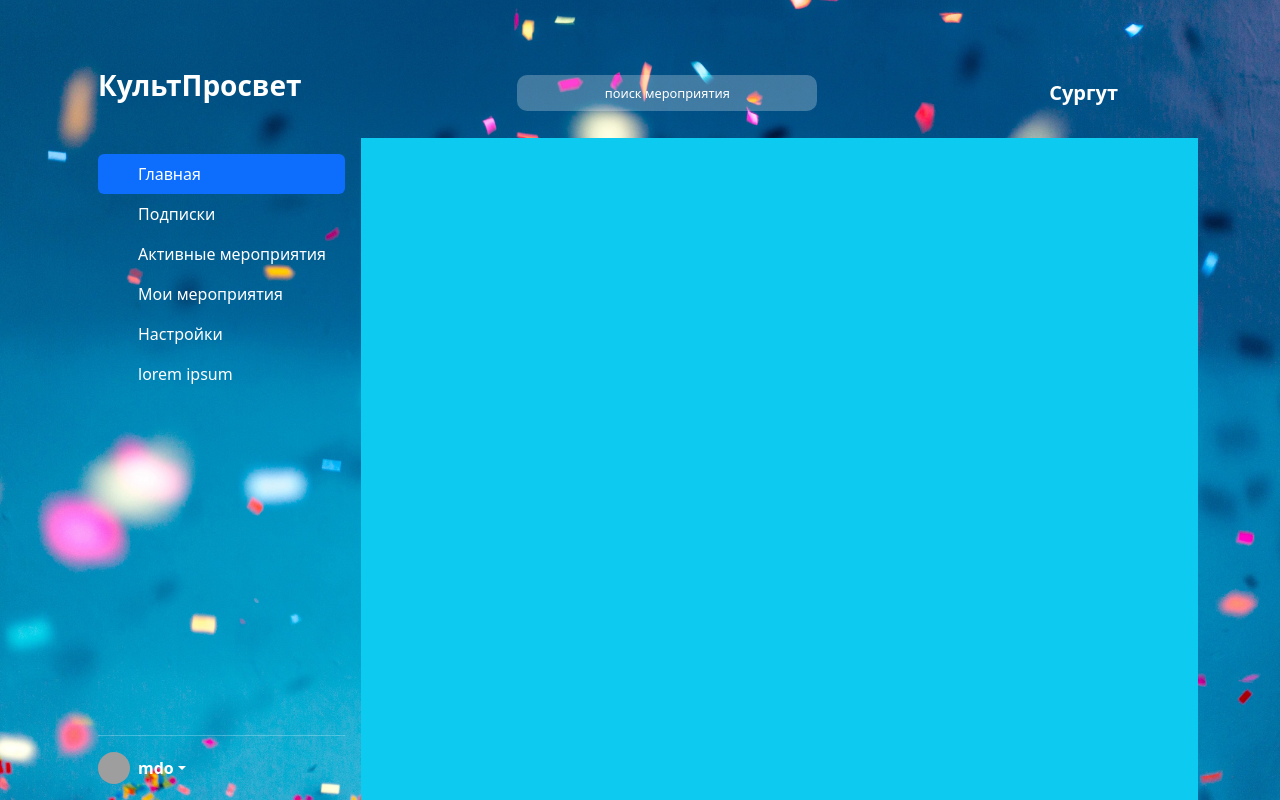
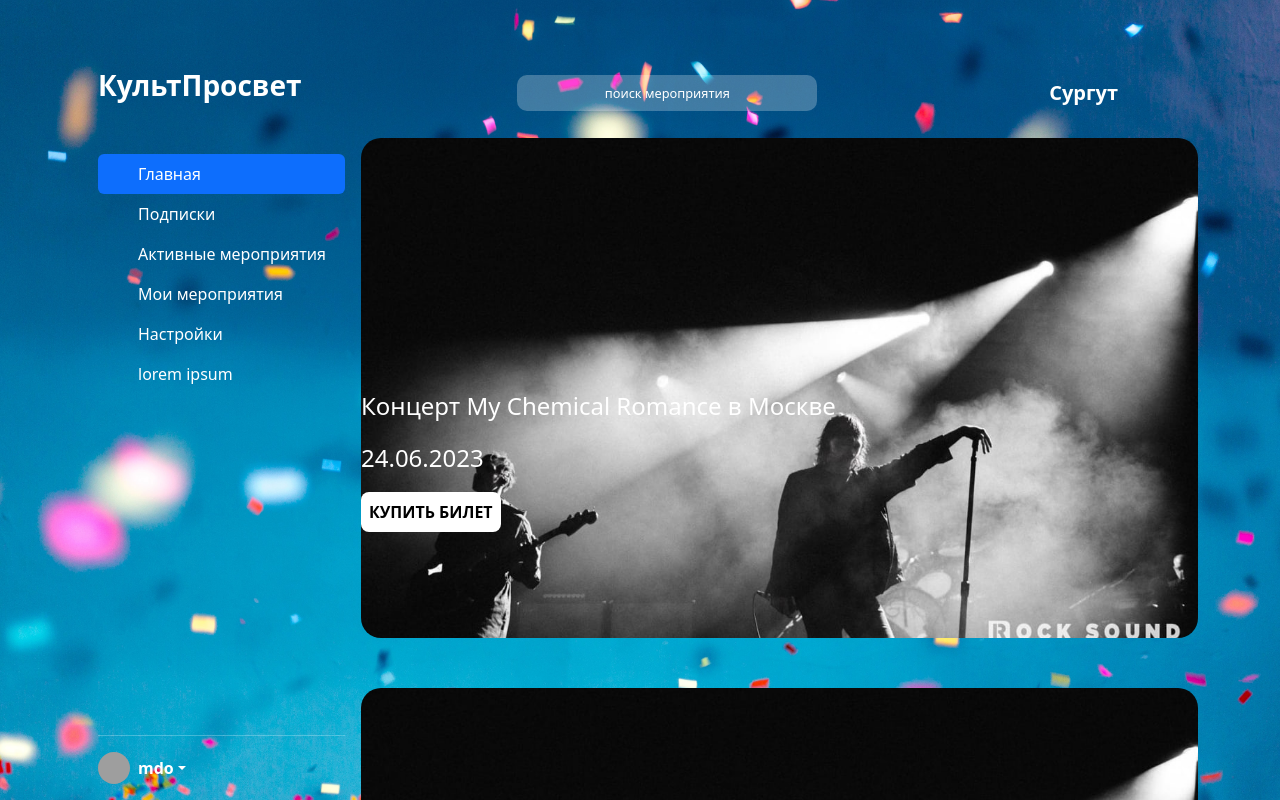
Before and after one commit to Un1c0re/spring-project, a Next.js app: page /MainPage in a window 1280 px wide. Built offline with nearby package versions, Linux system fonts and the light colour scheme; grey boxes are pictures that could not be loaded.

Commit message:
created list with event cards

```diff
--- a/src/components/Card.jsx
+++ b/src/components/Card.jsx
@@ -1,12 +1,15 @@
-
-
-const Card = ({img, text, data}) => {
+import Image from "next/image";
+import styles from "@/styles/Card.module.css"
+const Card = ({img, text, date}) => {
     return (
         <>
-            <div className="w-100 h-25 bg-danger">
-                <img src={img}  alt="event photo"/>
-                <p>{text}</p>
-                <p>{data}</p>
+            <div className={styles.card}>
+                <img src={img}  alt="event photo" className="w-100"/>
+                <div className=" position-absolute top-50">
+                    <p className="text-white fs-4">{text}</p>
+                    <p className=" text-white fs-4">{date}</p>
+                    <button className="p-2 bg-white text-black fw-bold border-0 rounded-3">КУПИТЬ БИЛЕТ</button>
+                </div>
             </div>
         </>
     );
--- a/src/components/List.jsx
+++ b/src/components/List.jsx
@@ -1,9 +1,24 @@
-
-
+import Card from "@/components/Card"
+import styles from"@/styles/List.module.css"
 const List = () => {
   return(
       <>
-          <div className="bg-info h-100 w-75">
+          <div className={styles.list}>
+              <Card
+                img = "/img/mcr.jpg"
+                text = "Концерт My Chemical Romance в Москве"
+                date = "24.06.2023"
+              />
+              <Card
+                  img = "/img/mcr.jpg"
+                  text = "Концерт My Chemical Romance в Москве"
+                  date = "24.06.2023"
+              />
+              <Card
+                  img = "/img/mcr.jpg"
+                  text = "Концерт My Chemical Romance в Москве"
+                  date = "24.06.2023"
+              />
           </div>
       </>
   );
--- a/src/pages/MainPage.jsx
+++ b/src/pages/MainPage.jsx
@@ -2,7 +2,7 @@
 import MainNavBar from "@/components/MainNavBar";
 import Footer from "@/components/Footer";
 import List from "@/components/List";
-
+import styles from "@/styles/MainPage.module.css"
 
 const MainPage = () => (
     <>
@@ -10,7 +10,7 @@
             <MainNavBar />
         </header>
 
-        <div className="flex-grow-1 d-flex justify-content-lg-between ">
+        <div className={styles.content}>
             <Sidebar />
             <List />
         </div>
--- a/src/pages/api/login.js
+++ b/src/pages/api/login.js
@@ -2,6 +2,7 @@
 
 const handler = (req, res) => {
     const {email, pass} = req.body;
+    console.log("this is password: ", pass);
 }
 
 export default handler;
--- /dev/null
+++ b/src/styles/Card.module.css
@@ -0,0 +1,9 @@
+.card {
+    position: relative;
+    width: 100%;
+    height: 500px;
+    border-radius: 20px;
+    flex-grow: 0;
+    flex-shrink: 0;
+    overflow: hidden;
+}
--- /dev/null
+++ b/src/styles/List.module.css
@@ -0,0 +1,9 @@
+.list {
+    width: 100vw;
+    display: flex;
+    flex-direction: column;
+    justify-content: space-between;
+    gap: 50px;
+    overflow-y: scroll;
+
+}
--- a/src/styles/Login.module.css
+++ b/src/styles/Login.module.css
@@ -8,7 +8,6 @@
     border-radius: 40px;
     border: 1px solid #FFFFFF;
     backdrop-filter: blur(28px);
-
 }
 
 .Form, .Form:focus {
--- a/src/styles/MainPage.module.css
+++ b/src/styles/MainPage.module.css
@@ -15,3 +15,11 @@
 .search:focus-within {
     border: 1px solid white;
 }
+
+.content {
+    flex-grow: 1;
+
+    display: flex;
+    justify-content: space-between;
+    overflow: hidden;
+}
```
Also changed, not shown: public/img/mcr.jpg (added), 1 other file (tests, documents, lock files or other folders).
